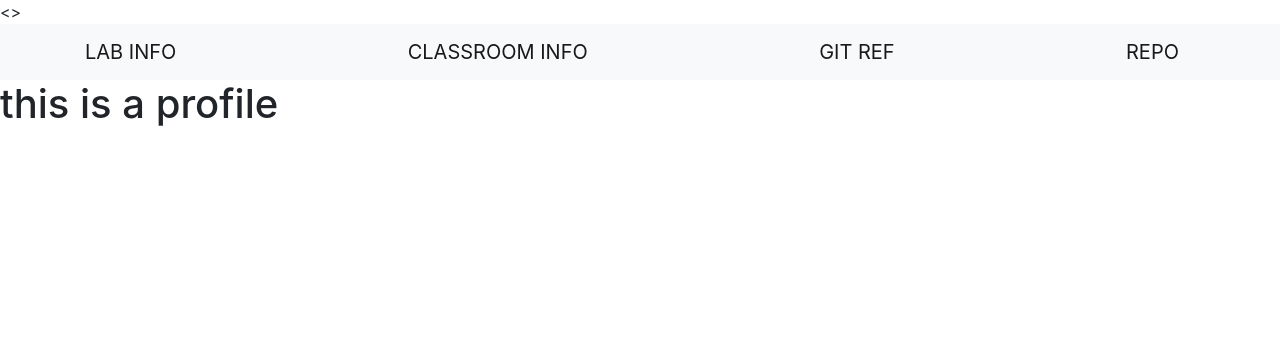
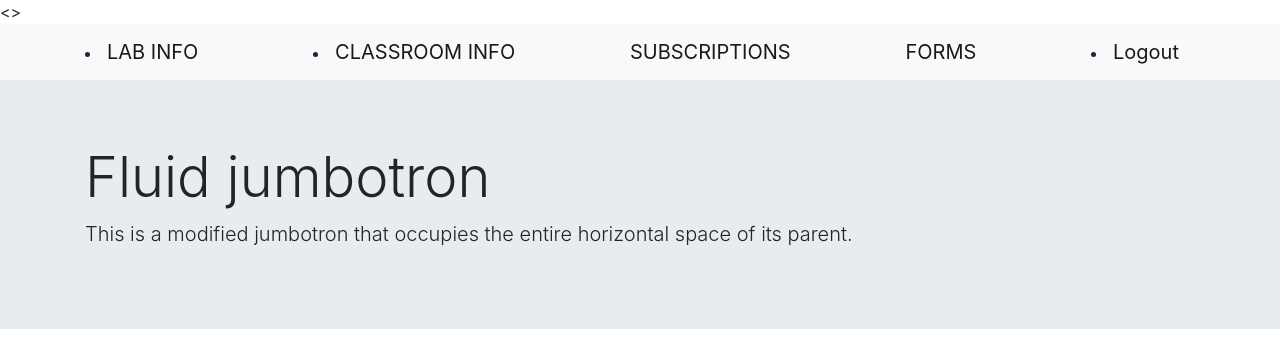
Before and after one commit to shubham10395/django-DRMAM, a Django app: page /account/profile/ in a window 1280 px wide. Shown: the top 338 px of the page. Run offline with Django 3.2, Linux system fonts and the light colour scheme; some libraries are stand-ins or nearby versions.

Commit message:
by shubham

```diff
--- a/account/templates/account/login.html
+++ b/account/templates/account/login.html
@@ -1,15 +1,15 @@
 
 {%block body%}
 <div class="container">
-
+<h1>Welcome</h1>
+<h2>You can log in here .. </h2>
 
 <form method="post">
 
   {% csrf_token %}
   {{ form.as_p }}
 
-  <a class="btn btn-primary btn-lg" href="/account/profile" role="button">Login</a>
-
+<button type="submit">Login</button>
 </form>
 </div>
 
--- a/account/templates/account/profile.html
+++ b/account/templates/account/profile.html
@@ -1,6 +1,9 @@
 <html>
 
 <head>
+  <script src="https://code.jquery.com/jquery-3.3.1.slim.min.js" integrity="sha384-q8i/X+965DzO0rT7abK41JStQIAqVgRVzpbzo5smXKp4YfRvH+8abtTE1Pi6jizo" crossorigin="anonymous"></script>
+  <script src="https://cdnjs.cloudflare.com/ajax/libs/popper.js/1.14.7/umd/popper.min.js" integrity="sha384-UO2eT0CpHqdSJQ6hJty5KVphtPhzWj9WO1clHTMGa3JDZwrnQq4sF86dIHNDz0W1" crossorigin="anonymous"></script>
+  <script src="https://stackpath.bootstrapcdn.com/bootstrap/4.3.1/js/bootstrap.min.js" integrity="sha384-JjSmVgyd0p3pXB1rRibZUAYoIIy6OrQ6VrjIEaFf/nJGzIxFDsf4x0xIM+B07jRM" crossorigin="anonymous"></script>
   <link rel="stylesheet" href="https://stackpath.bootstrapcdn.com/bootstrap/4.3.1/css/bootstrap.min.css" integrity="sha384-ggOyR0iXCbMQv3Xipma34MD+dH/1fQ784/j6cY/iJTQUOhcWr7x9JvoRxT2MZw1T" crossorigin="anonymous">
 
 <<title>profile</title>>
@@ -12,19 +15,72 @@
 <body>
 
   <nav class="navbar navbar-expand-lg navbar-light bg-light">
-  <div class="container">
-    <a class="navbar-brand" href="#">LAB INFO</a>
-    <a class="navbar-brand" href="#">CLASSROOM INFO</a>
-    <a class="navbar-brand" href="#">GIT REF</a>
-    <a class="navbar-brand" href="#">REPO</a>
+    <div class="container">
+
+      <li class="nav-item dropdown">
+       <a class="navbar-brand" href="#" id="navbarDropdown" role="button" data-toggle="dropdown" aria-haspopup="true" aria-expanded="false">
+         LAB INFO
+       </a>
+       <div class="dropdown-menu" aria-labelledby="navbarDropdown">
+         <a class="dropdown-item" href="#">LAB 1</a>
+         <a class="dropdown-item" href="#">LAB 2</a>
+         <a class="dropdown-item" href="#">LAB 3</a>
+         <a class="dropdown-item" href="#">LAB 4</a>
+         <a class="dropdown-item" href="#">LAB 5</a>
+         <a class="dropdown-item" href="#">LAB 6</a>
+         <a class="dropdown-item" href="#">LAB 7</a>
+         <a class="dropdown-item" href="#">LAB 8</a>
+         <a class="dropdown-item" href="#">LAB 9</a>
+         <a class="dropdown-item" href="#">LAB 10</a>
+
+     </li>
+     <li class="nav-item dropdown">
+      <a class="navbar-brand" href="#" id="navbarDropdown" role="button" data-toggle="dropdown" aria-haspopup="true" aria-expanded="false">
+        CLASSROOM INFO
+      </a>
+      <div class="dropdown-menu" aria-labelledby="navbarDropdown">
+        <a class="dropdown-item" href="#">Action</a>
+        <a class="dropdown-item" href="#">Another action</a>
+        <div class="dropdown-divider"></div>
+        <a class="dropdown-item" href="#">Something else here</a>
+      </div>
+    </li>
+        <a class="navbar-brand" href="#">SUBSCRIPTIONS</a>
+        <a class="navbar-brand" href="#">FORMS</a>
+        <li>
+
+        <a class="pull-right navbar-brand" href="/account/home">Logout</a>
+
+        </li>
+
+
+
 
 
   </div>
-</nav>
 
 
 
-<h1> this is a profile </h1>
+
+</nav>
+
+<div class="jumbotron jumbotron-fluid">
+  <div class="container">
+    <h1 class="display-4">Fluid jumbotron</h1>
+    <p class="lead">This is a modified jumbotron that occupies the entire horizontal space of its parent.</p>
+  </div>
+</div>
+
+<div class="media">
+  <img src="/root/Downloads/" class="mr-3" alt="...">
+  <div class="media-body">
+    <h5 class="mt-0">Media heading</h5>
+    Cras sit amet nibh libero, in gravida nulla. Nulla vel metus scelerisque ante sollicitudin. Cras purus odio, vestibulum in vulputate at, tempus viverra turpis. Fusce condimentum nunc ac nisi vulputate fringilla. Donec lacinia congue felis in faucibus.
+  </div>
+</div>
+
+
+
 
   </body>
 
--- a/account/urls.py
+++ b/account/urls.py
@@ -1,7 +1,7 @@
 from django.urls import path
 from . import  views
 from django.conf.urls import url
-from django.contrib.auth.views import login
+from django.contrib.auth.views import login,logout
 
 urlpatterns = [
 
--- a/account/views.py
+++ b/account/views.py
@@ -1,27 +1,12 @@
 from django.shortcuts import render,redirect
 from django.contrib.auth.forms import UserCreationForm
-from django.contrib.auth import authenticate,login,logout
+from django.contrib.auth import authenticate,login
+
 
 
 def Home(request):
 
     return render(request,'account/home.html')
-
-def login(request):
-    username = request.POST.get['username']
-    password = request.POST.get['password']
-    user = authenticate(request, username=username, password=password)
-    if user:
-        login(request, user)
-        return render(request,'account/profile.html')
-
-        # Redirect to a success page.
-        ...
-    else:
-        return render(request,'account/login.html')
-
-        # Return an 'invalid login' error message.
-        ...
 
 
 def register(request):
@@ -38,5 +23,4 @@ def register(request):
 
 def profile(request):
 
-
     return render(request,'account/profile.html')
--- a/notice/settings.py
+++ b/notice/settings.py
@@ -119,3 +119,5 @@ USE_TZ = True
 # https://docs.djangoproject.com/en/2.0/howto/static-files/
 
 STATIC_URL = '/static/'
+
+LOGIN_REDIRECT_URL = '/account/profile'
```
Also changed, not shown: db.sqlite3.
